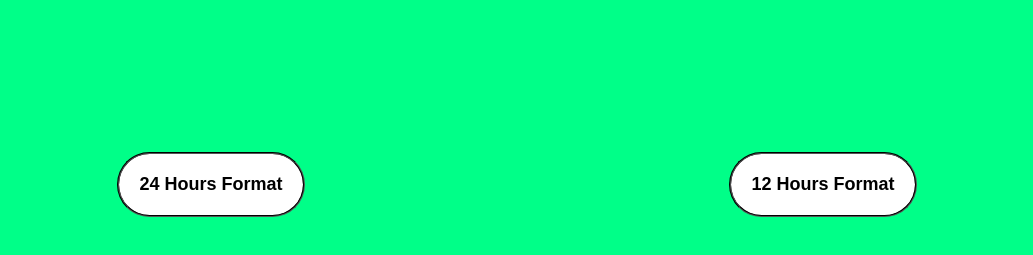
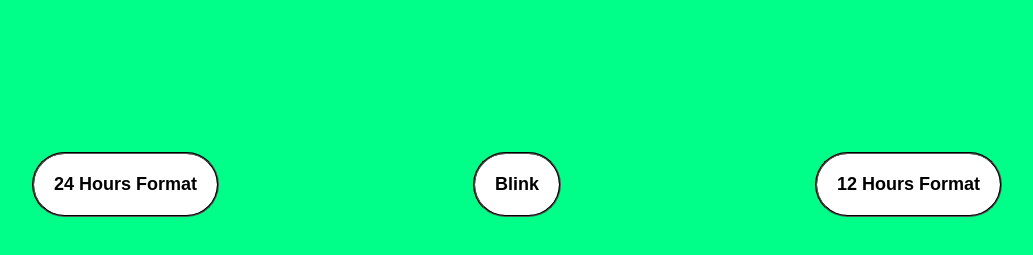
Before and after one commit to VSKANDHAN/Digital-Clock, a plain HTML site: page Clock.html in a window 1280 px wide. Shown: the part 113-368 px from the top of the page, without its empty margins (123-1156 px from the left). Drawn offline with Linux system fonts and the light colour scheme.

Commit message:
blink functionality

```diff
--- a/Clock.html
+++ b/Clock.html
@@ -18,7 +18,10 @@
 
     <div id="clockbtn">
         <button onclick="currenttime24()">24 Hours Format</button>
+        <button onclick="blink()">Blink</button>
+
         <button onclick="currenttime12()">12 Hours Format</button>
+
 
     </div>
 
--- a/clock.js
+++ b/clock.js
@@ -64,3 +64,18 @@ function currenttime24(flag) {
     setInterval(currenttime24, 1000)
 
 }
+
+function blink() {
+
+    let random1 = Math.floor(Math.random() * 255)
+    let random2 = Math.floor(Math.random() * 255)
+    let random3 = Math.floor(Math.random() * 255)
+
+    let rbg = `rgb(${random1},${random2},${random3})`
+    document.getElementById('clock').style.backgroundColor = rbg
+    document.getElementById('clock1').style.backgroundColor = rbg
+
+    setInterval(blink, 2000)
+
+
+}
```
